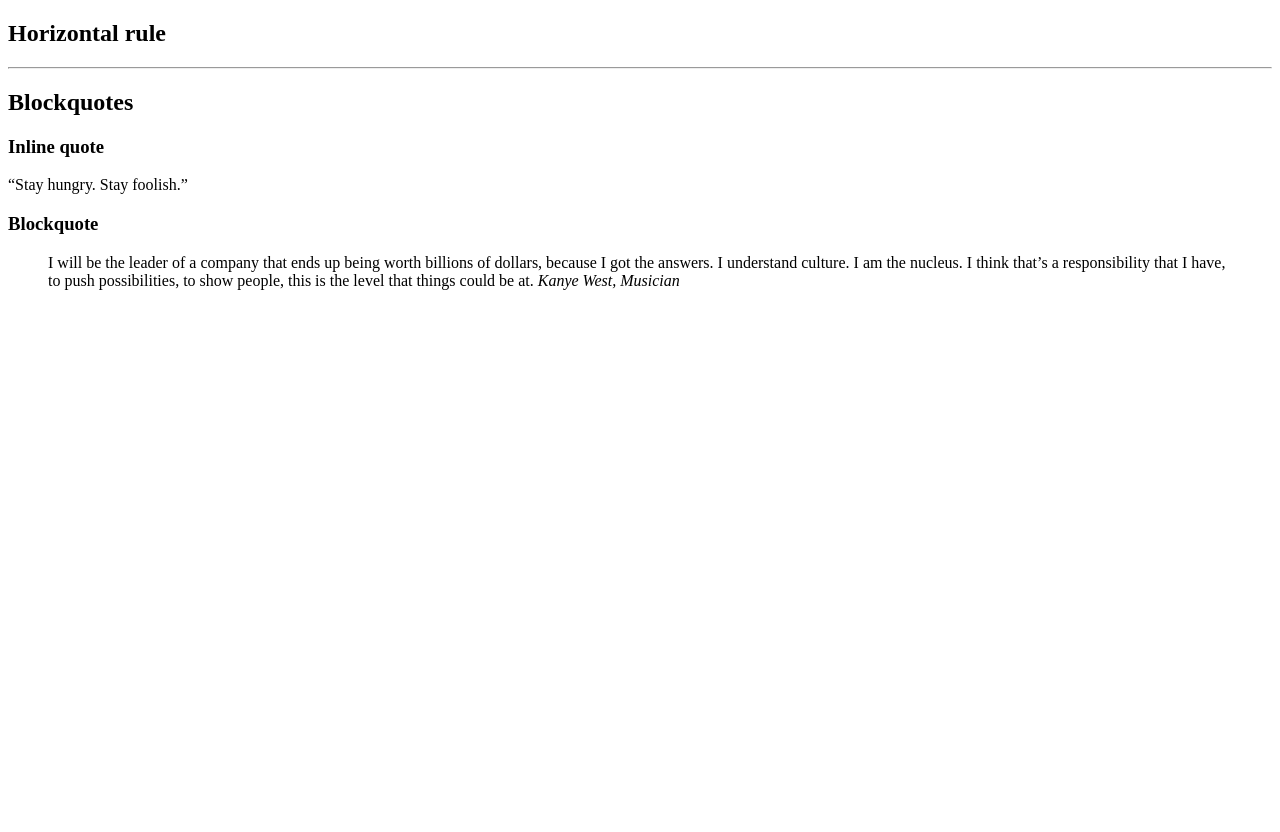
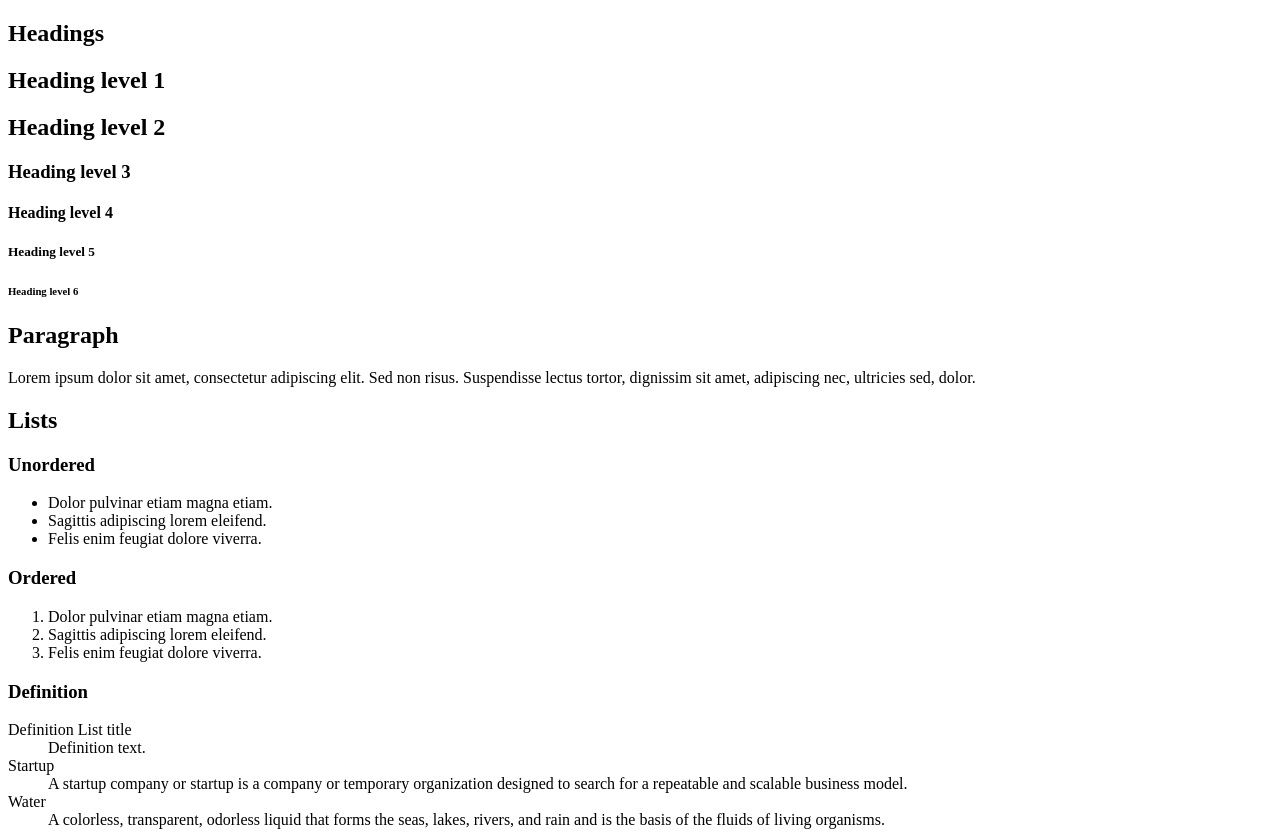
Before and after one commit to Saad5840/holbertonschool-web_front_end, a plain HTML site: page html_advanced/30-styleguide.html in a window 1280 px wide. Shown: the top 832 px of the page. Before the commit the page ends 800 px from the top, so only its background shows below. Drawn offline with Linux system fonts and the light colour scheme.

Commit message:
30-styleguide.html

```diff
--- a/html_advanced/30-styleguide.html
+++ b/html_advanced/30-styleguide.html
@@ -14,9 +14,58 @@
     </header>
 
     <main>
-    <!-- Other sections here... -->
+      <section>
+        <header>
+          <h2>Headings</h2>
+        </header>
+        <h1>Heading level 1</h1>
+        <h2>Heading level 2</h2>
+        <h3>Heading level 3</h3>
+        <h4>Heading level 4</h4>
+        <h5>Heading level 5</h5>
+        <h6>Heading level 6</h6>
+      </section>
 
-    <!-- Horizontal rule section -->
+      <section>
+        <header>
+          <h2>Paragraph</h2>
+        </header>
+        <p>Lorem ipsum dolor sit amet, consectetur adipiscing elit. Sed non risus. Suspendisse lectus tortor, dignissim sit amet, adipiscing nec, ultricies sed, dolor.</p>
+      </section>
+
+      <!-- Lists -->
+      <section>
+        <header>
+          <h2>Lists</h2>
+        </header>
+        <div>
+          <h3>Unordered</h3>
+          <ul>
+            <li>Dolor pulvinar etiam magna etiam.</li>
+            <li>Sagittis adipiscing lorem eleifend.</li>
+            <li>Felis enim feugiat dolore viverra.</li>
+          </ul>
+
+          <h3>Ordered</h3>
+          <ol>
+            <li>Dolor pulvinar etiam magna etiam.</li>
+            <li>Sagittis adipiscing lorem eleifend.</li>
+            <li>Felis enim feugiat dolore viverra.</li>
+          </ol>
+
+          <h3>Definition</h3>
+          <dl>
+            <dt>Definition List title</dt>
+            <dd>Definition text.</dd>
+            <dt>Startup</dt>
+            <dd>A startup company or startup is a company or temporary organization designed to search for a repeatable and scalable business model.</dd>
+            <dt>Water</dt>
+            <dd>A colorless, transparent, odorless liquid that forms the seas, lakes, rivers, and rain and is the basis of the fluids of living organisms.</dd>
+          </dl>
+        </div>
+      </section>
+
+      <!-- Horizontal rule -->
       <section>
         <header>
           <h2>Horizontal rule</h2>
@@ -32,24 +81,21 @@
         <header>
           <h2>Blockquotes</h2>
         </header>
-
         <div>
           <h3>Inline quote</h3>
           <q>Stay hungry. Stay foolish.</q>
         </div>
-
         <div>
           <h3>Blockquote</h3>
           <blockquote>
             I will be the leader of a company that ends up being worth billions of dollars,
-          because I got the answers. I understand culture. I am the nucleus. I think that’s a responsibility
-          that I have, to push possibilities, to show people, this is the level that things could be at.
+            because I got the answers. I understand culture. I am the nucleus. I think that’s
+            a responsibility that I have, to push possibilities, to show people, this is the level
+            that things could be at.
             <cite>Kanye West, Musician</cite>
           </blockquote>
         </div>
       </section>
-
-    <!-- Other sections... -->
     </main>
 
     <footer>
```
Lines whose indentation alone changed are shown as unchanged.
